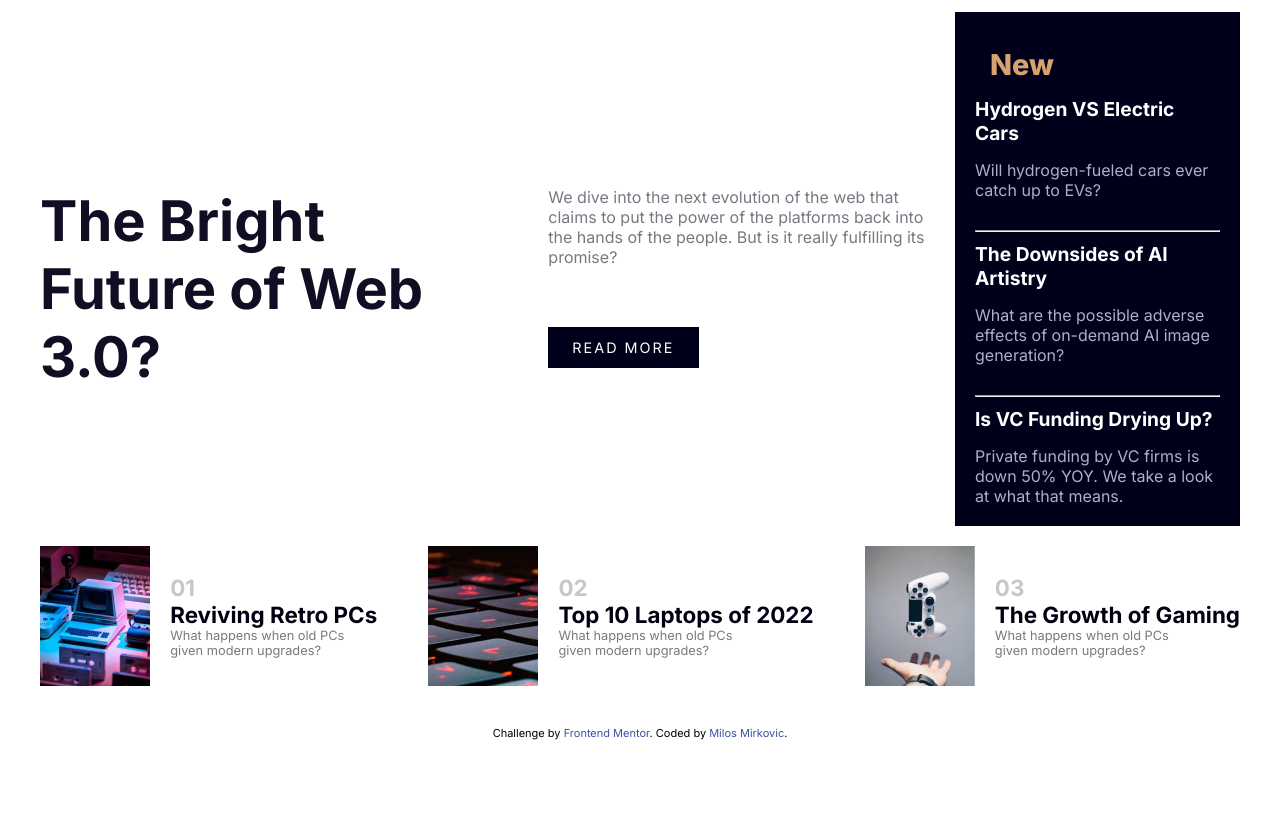
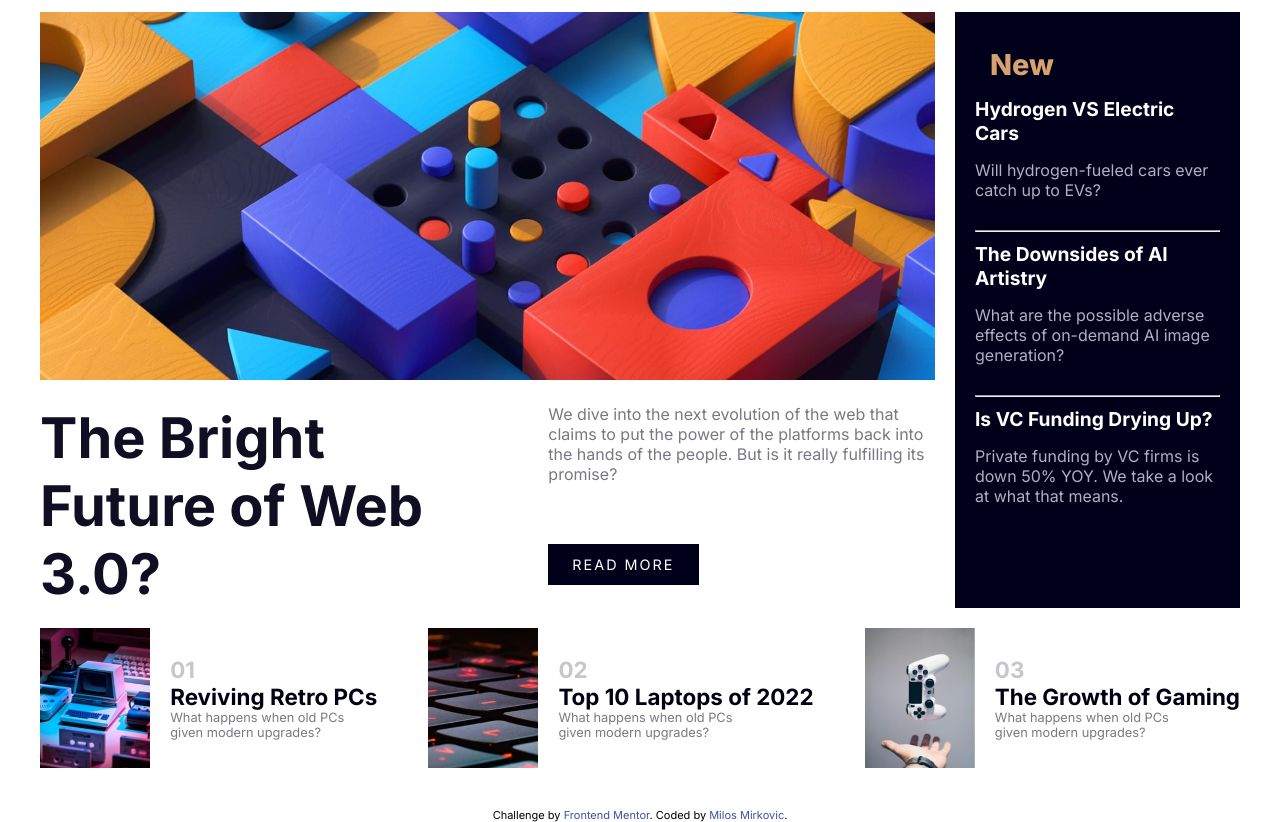
Before and after one commit to milosmirkovic484484/News-page, a plain HTML site: page index.html in a window 1280 px wide. Shown: the part 62-884 px from the top of the page. Before the commit the page ends 802 px from the top, so only its background shows below. Drawn offline with nearby package versions, Linux system fonts and the light colour scheme.

Commit message:
Update index.html

```diff
--- a/index.html
+++ b/index.html
@@ -43,7 +43,7 @@
 <section class="hero">
 <div class="container">
   <div class="hero-pic">
-    <img src="/assets/images/image-web-3-desktop.jpg" alt="">
+        <img src="assets/images/hero.jpg" alt="">
   </div>
   <div class="leatest-menu">
     <h2>New</h2>
```
